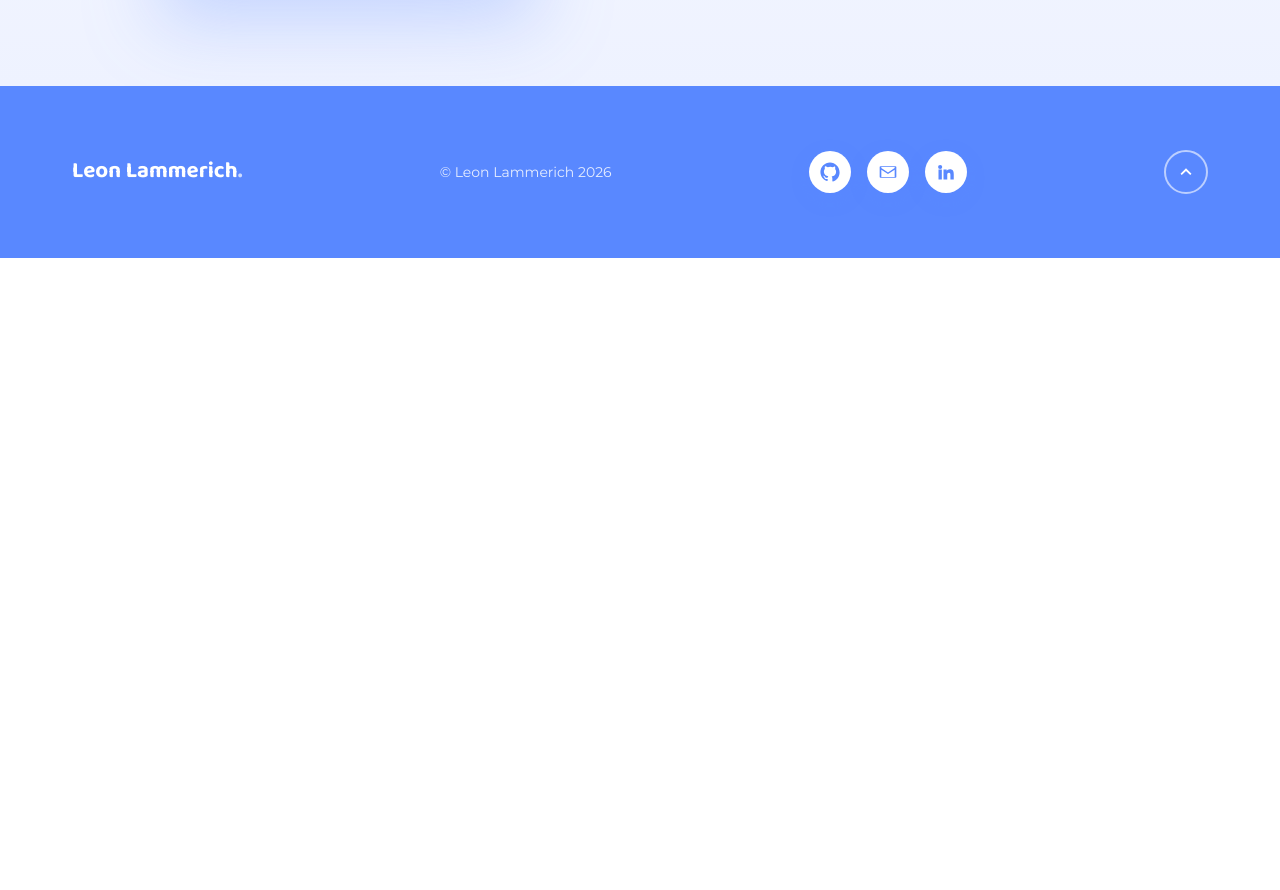
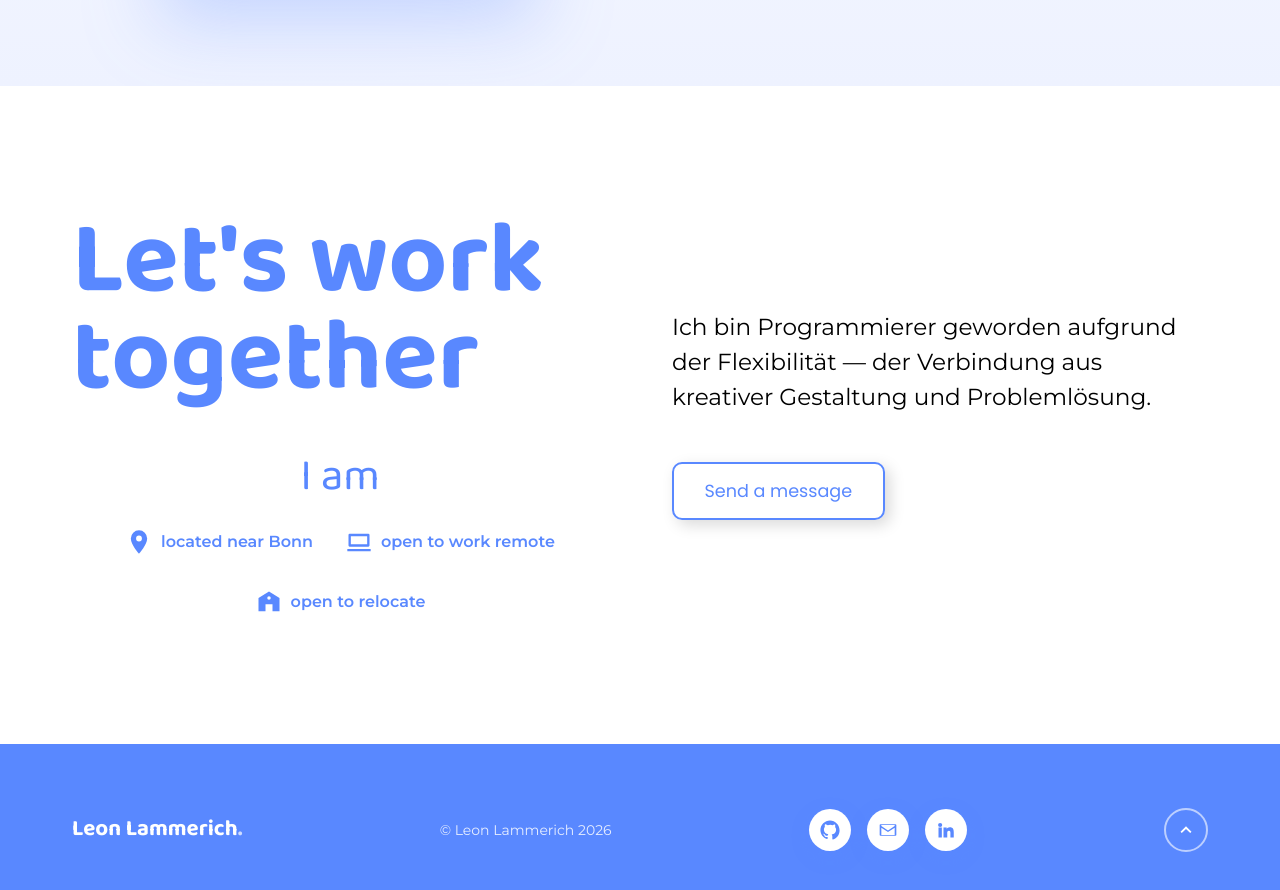
Before and after one commit to thedawnpirate1-spec/Portfolio-Version2-Developer-Akademie, an Angular app: page / in a window 1280 px wide. Shown: the part 714-1604 px from the top of the page. Before the commit the page ends 972 px from the top, so only its background shows below. Built offline with nearby package versions, Linux system fonts and the light colour scheme.

Commit message:
added about section

```diff
--- a/src/app/data/profile.ts
+++ b/src/app/data/profile.ts
@@ -23,3 +23,17 @@ export const PROFILE = {
     { label: 'LinkedIn', href: 'https://www.linkedin.com/in/leon-lammerich-800733406/',  icon: 'linkedin' },
   ] as SocialLink[],
 };
+
+// -----------------------------------------------------------------------------
+//  About-Sektion „Let's work together"
+//  Standort + Verfuegbarkeit + Vorstellungstext. Text hier frei erweitern.
+// -----------------------------------------------------------------------------
+export const ABOUT = {
+  location: 'near Bonn',   // Figma-Vorlage: "located in Munich"
+  remote: true,            // -> "open to work remote"
+  relocate: true,          // -> "open to relocate"
+  // Jeder Eintrag = ein Absatz. Hier kannst du deinen Text spaeter ausbauen.
+  paragraphs: [
+    'Ich bin Programmierer geworden aufgrund der Flexibilität — der Verbindung aus kreativer Gestaltung und Problemlösung.',
+  ],
+};
--- a/src/app/pages/home/home.html
+++ b/src/app/pages/home/home.html
@@ -1,2 +1,3 @@
 <app-hero />
-<!-- Ab Push 3 folgen hier: <app-about/>, <app-skills/>, <app-work/>, <app-contact/> -->
+<app-about />
+<!-- Naechste Sektionen: <app-skills/>, <app-work/>, <app-references/>, <app-contact/> -->
--- a/src/app/pages/home/home.ts
+++ b/src/app/pages/home/home.ts
@@ -1,11 +1,12 @@
 import { Component } from '@angular/core';
 import { Hero } from '../../sections/hero/hero';
+import { About } from '../../sections/about/about';
 
 @Component({
   selector: 'app-home',
   // Hier sammeln wir nach und nach alle Sektionen ein.
-  // Push 2: Hero. Spaeter: About, Skill set, My work, Contact.
-  imports: [Hero],
+  // Erledigt: Hero, About. Naechste: Skill set, My work, References, Contact.
+  imports: [Hero, About],
   templateUrl: './home.html',
   styleUrl: './home.scss',
 })
--- /dev/null
+++ b/src/app/sections/about/about.html
@@ -0,0 +1,54 @@
+<!--
+  About-Sektion „Let's work together".
+  Links: Titel + „I am" + Verfuegbarkeit (Ort/Remote/Relocate mit Icons).
+  Rechts: Vorstellungstext + „Send a message" (scrollt zum Kontakt).
+  appReveal blendet beide Spalten beim Scrollen weich ein.
+-->
+<section class="about" id="about">
+  <div class="about__inner container">
+    <!-- linke Spalte -->
+    <div class="about__intro" appReveal>
+      <h2 class="about__title">
+        <span>Let's work</span>
+        <span>together</span>
+      </h2>
+
+      <p class="about__iam">I am</p>
+
+      <ul class="about__availability">
+        <li>
+          <svg viewBox="0 0 24 24" aria-hidden="true">
+            <path d="M12 2a7 7 0 0 0-7 7c0 5.25 7 13 7 13s7-7.75 7-13a7 7 0 0 0-7-7Zm0 9.5A2.5 2.5 0 1 1 12 6.5a2.5 2.5 0 0 1 0 5Z" />
+          </svg>
+          <span>located {{ about.location }}</span>
+        </li>
+
+        @if (about.remote) {
+          <li>
+            <svg viewBox="0 0 24 24" aria-hidden="true">
+              <path d="M4 5h16a1 1 0 0 1 1 1v9a1 1 0 0 1-1 1H4a1 1 0 0 1-1-1V6a1 1 0 0 1 1-1Zm1 2v7h14V7H5ZM2 18h20v2H2z" />
+            </svg>
+            <span>open to work remote</span>
+          </li>
+        }
+
+        @if (about.relocate) {
+          <li>
+            <svg viewBox="0 0 24 24" aria-hidden="true">
+              <path d="M21 8.5 12 3 3 8.5V20h6v-6h6v6h6V8.5Zm-9 1.5a1.5 1.5 0 1 1 0-3 1.5 1.5 0 0 1 0 3Z" />
+            </svg>
+            <span>open to relocate</span>
+          </li>
+        }
+      </ul>
+    </div>
+
+    <!-- rechte Spalte -->
+    <div class="about__text" appReveal>
+      @for (paragraph of about.paragraphs; track $index) {
+        <p>{{ paragraph }}</p>
+      }
+      <a class="btn-primary" href="#contact">Send a message</a>
+    </div>
+  </div>
+</section>
--- /dev/null
+++ b/src/app/sections/about/about.scss
@@ -0,0 +1,75 @@
+@use '../../../styles/tokens' as *;
+@use '../../../styles/mixins' as *;
+
+.about {
+  padding-block: $space-xl;
+
+  &__inner {
+    display: grid;
+    gap: $space-lg;
+    grid-template-columns: 1fr;            // Mobile: gestapelt
+    align-items: center;
+
+    @include up($bp-desktop) {
+      grid-template-columns: 1fr 1fr;      // Desktop: Titel | Text
+    }
+  }
+
+  // --- linke Spalte ---
+  &__title {
+    font-family: $font-display;            // Baloo 2
+    color: $color-primary;
+    font-weight: $fw-bold;
+    line-height: 0.95;
+    font-size: clamp(2.5rem, 8vw, 7.5rem); // Figma Desktop: 121px
+
+    span { display: block; }
+  }
+
+  &__iam {
+    font-family: $font-display;
+    color: $color-primary;
+    text-align: center;
+    font-size: clamp(1.75rem, 4vw, 2.8rem); // Figma: 45px
+    margin-top: $space-md;
+  }
+
+  &__availability {
+    list-style: none;
+    display: flex;
+    flex-wrap: wrap;
+    justify-content: center;
+    gap: $space-md;
+    margin-top: $space-sm;
+
+    li {
+      display: flex;
+      align-items: center;
+      gap: 0.5rem;
+      font-family: $font-body;              // Montserrat
+      font-weight: $fw-semibold;
+      color: $color-primary;
+    }
+
+    svg {
+      width: 28px;
+      height: 28px;
+      fill: currentColor;
+    }
+  }
+
+  // --- rechte Spalte ---
+  &__text {
+    p {
+      font-family: $font-body;
+      font-size: clamp(1rem, 2.2vw, 1.45rem); // Figma: 23px
+      line-height: 1.5;
+      color: $color-text;
+      margin-bottom: $space-sm;
+    }
+
+    .btn-primary {
+      margin-top: $space-md;
+    }
+  }
+}
--- /dev/null
+++ b/src/app/sections/about/about.ts
@@ -0,0 +1,13 @@
+import { Component } from '@angular/core';
+import { Reveal } from '../../shared/reveal';
+import { ABOUT } from '../../data/profile';
+
+@Component({
+  selector: 'app-about',
+  imports: [Reveal],   // appReveal-Direktive fuer die Scroll-Einblendung
+  templateUrl: './about.html',
+  styleUrl: './about.scss',
+})
+export class About {
+  readonly about = ABOUT;   // Standort, Verfuegbarkeit, Absaetze aus der Datenquelle
+}
--- /dev/null
+++ b/src/app/shared/reveal.ts
@@ -0,0 +1,53 @@
+import { Directive, ElementRef, inject, OnDestroy, OnInit } from '@angular/core';
+
+// =============================================================================
+//  appReveal – Scroll-Reveal-Direktive
+//  Haengt man an ein Element (<div appReveal>), blendet es sich weich ein,
+//  SOBALD es beim Scrollen in den sichtbaren Bereich kommt.
+//
+//  Technik: IntersectionObserver. Der Browser meldet uns selbst, wenn ein
+//  Element den Viewport "schneidet" – effizienter als ein scroll-Listener,
+//  weil der Browser das im Hintergrund optimiert (kein Dauer-Feuern bei jedem
+//  Pixel Scroll).
+// =============================================================================
+@Directive({
+  selector: '[appReveal]',
+})
+export class Reveal implements OnInit, OnDestroy {
+  // ElementRef = Zugriff auf das echte DOM-Element, an dem die Direktive haengt.
+  private readonly host = inject(ElementRef<HTMLElement>);
+  private observer?: IntersectionObserver;
+
+  ngOnInit(): void {
+    const el = this.host.nativeElement;
+
+    // Startzustand: Klasse 'reveal' macht das Element unsichtbar + leicht nach
+    // unten versetzt (definiert global in styles.scss).
+    el.classList.add('reveal');
+
+    // Der Observer beobachtet das Element. Callback laeuft, wenn sich die
+    // Sichtbarkeit aendert.
+    this.observer = new IntersectionObserver(
+      (entries) => {
+        for (const entry of entries) {
+          if (entry.isIntersecting) {
+            // Element ist im Bild -> sichtbar schalten (CSS faedelt es ein).
+            el.classList.add('is-visible');
+            // Einmal reicht: nicht mehr weiter beobachten (Animation soll
+            // nicht jedes Mal neu starten beim Hoch-/Runterscrollen).
+            this.observer?.unobserve(el);
+          }
+        }
+      },
+      // threshold 0.15 = ausloesen, wenn 15 % des Elements sichtbar sind.
+      { threshold: 0.15 },
+    );
+
+    this.observer.observe(el);
+  }
+
+  ngOnDestroy(): void {
+    // Aufraeumen, damit kein Observer im Speicher haengen bleibt.
+    this.observer?.disconnect();
+  }
+}
--- a/src/styles.scss
+++ b/src/styles.scss
@@ -75,3 +75,43 @@ button {
 .container {
   @include container;
 }
+
+// -----------------------------------------------------------------------------
+//  Scroll-Reveal (gesteuert von der appReveal-Direktive)
+//  .reveal           = Startzustand (unsichtbar, leicht nach unten)
+//  .reveal.is-visible = Endzustand (eingeblendet) – Direktive setzt is-visible.
+// -----------------------------------------------------------------------------
+.reveal {
+  @include reveal-hidden;
+}
+.reveal.is-visible {
+  opacity: 1;
+  transform: none;
+}
+
+// -----------------------------------------------------------------------------
+//  Primaer-Button (Figma "Button primary s2")
+//  Umrandet + transparent; fuellt sich beim Hover blau. In About, Projekten
+//  und Kontakt wiederverwendet.
+// -----------------------------------------------------------------------------
+.btn-primary {
+  display: inline-flex;
+  align-items: center;
+  justify-content: center;
+  font-family: $font-ui;                 // Poppins
+  font-size: 1.1rem;
+  color: $color-primary;
+  background: transparent;
+  border: 2px solid $color-primary;
+  border-radius: 10px;
+  padding: 0.8rem 1.9rem;
+  box-shadow: 5px 5px 15px rgba(0, 0, 0, 0.15);   // Figma "s2 shadow"
+  transition: background $dur-fast $ease-out, color $dur-fast $ease-out,
+    transform $dur-fast $ease-out;
+
+  &:hover {
+    background: $color-primary;
+    color: $color-text-on-dark;
+    transform: translateY(-2px);
+  }
+}
```
